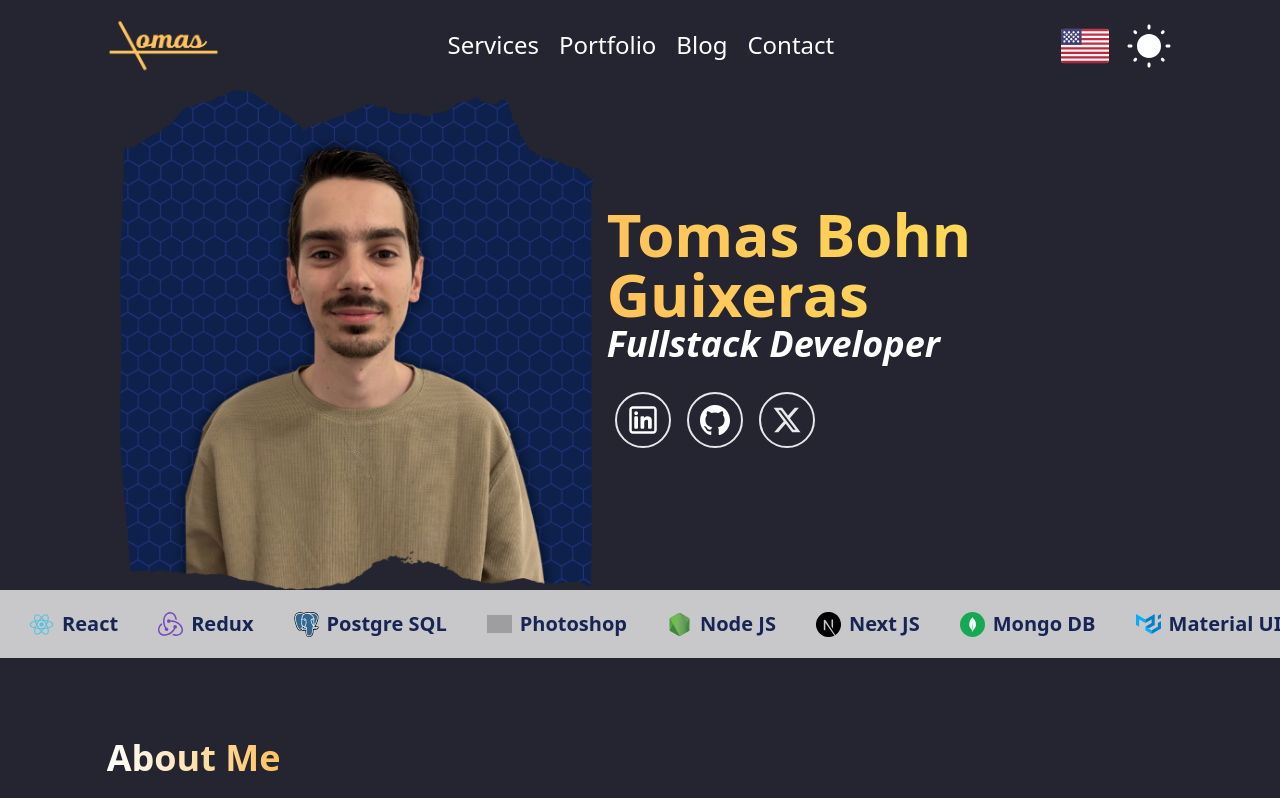
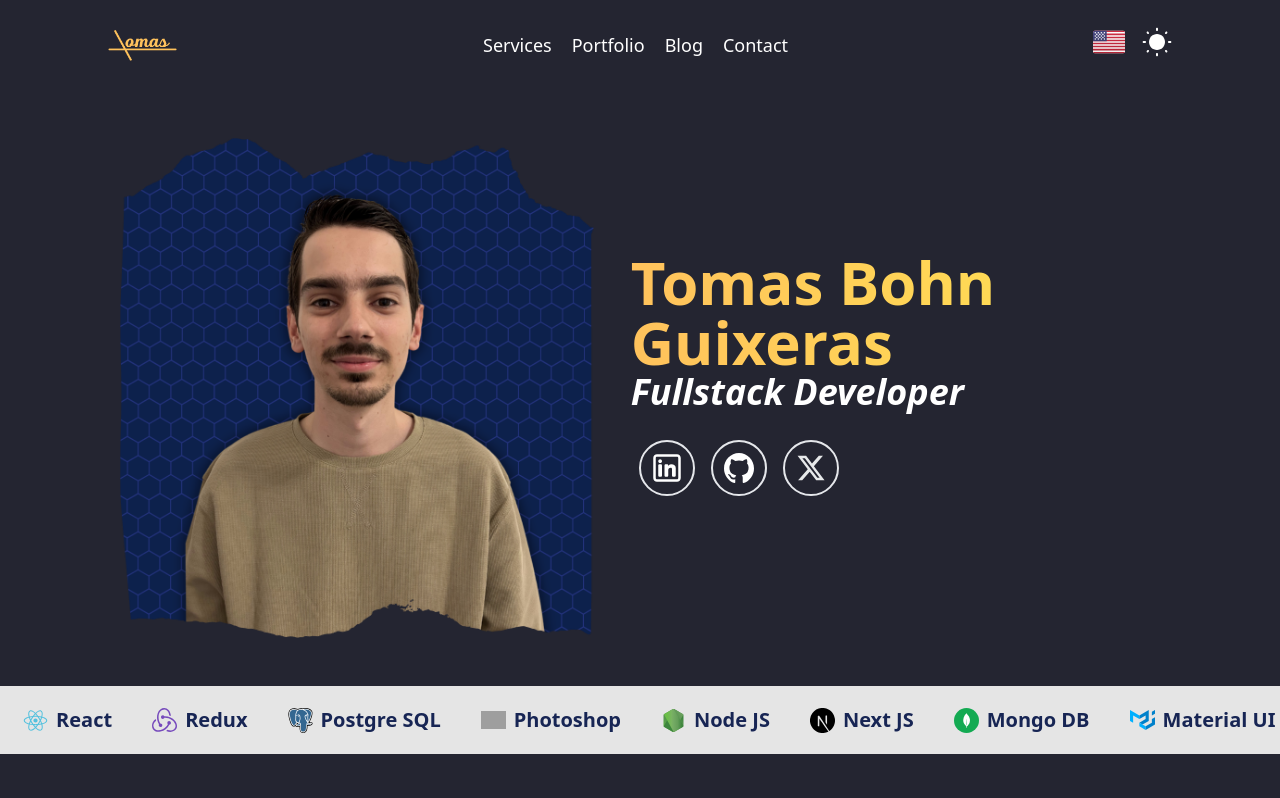
Before and after one commit to tomasguixeras/tomasguixeras-portfolio, a Next.js app: page / in a window 1280 px wide. Shown: the top 798 px of the page. Built offline with nearby package versions, Linux system fonts and the light colour scheme; grey boxes are pictures that could not be loaded.

Commit message:
Format Hero on desktop view

```diff
--- a/src/app/page.tsx
+++ b/src/app/page.tsx
@@ -16,7 +16,7 @@ export default function Home() {
       >
         <div
           id="hero-section"
-          className="w-full flex flex-col items-center lg:flex-row lg:justify-between"
+          className="w-full flex flex-col items-center lg:flex-row lg:justify-between lg:gap-6 lg:my-12"
         >
           <Image
             src="/tomas-hero.png"
--- a/src/components/DesktopCTA.tsx
+++ b/src/components/DesktopCTA.tsx
@@ -20,17 +20,17 @@ function DesktopCTA({
             <Image
               src="/languages/spain-flag.svg"
               alt="Change language to Spanish"
-              height={40}
-              width={40}
-              className="h-8 w-8 md:h-12 md:w-12"
+              height={20}
+              width={20}
+              className="h-8 w-8"
             />
           ) : (
             <Image
               src="/languages/us-flag.svg"
               alt="Change language to English"
-              height={40}
-              width={40}
-              className="h-8 w-8 md:h-12 md:w-12"
+              height={20}
+              width={20}
+              className="h-8 w-8"
             />
           )}
         </button>
@@ -44,17 +44,17 @@ function DesktopCTA({
             <Image
               src="/color-schema/sun-light-mode.svg"
               alt="Change language to Spanish"
-              height={40}
-              width={40}
-              className="h-8 w-8 md:h-12 md:w-12"
+              height={20}
+              width={20}
+              className="h-8 w-8"
             />
           ) : (
             <Image
               src="/color-schema/moon-dark-mode.svg"
               alt="Change language to English"
-              height={40}
-              width={40}
-              className="h-8 w-8 md:h-12 md:w-12"
+              height={20}
+              width={20}
+              className="h-8 w-8"
             />
           )}
         </button>
--- a/src/components/DesktopMenu.tsx
+++ b/src/components/DesktopMenu.tsx
@@ -4,7 +4,7 @@ import Link from "next/link";
 
 function DesktopMenu({ userSelectedPage, setUserSelectedPage }: any) {
   return (
-    <div className="flex gap-5 text-2xl">
+    <div className="flex gap-5 text-lg">
       <Link
         onClick={() => setUserSelectedPage("services")}
         href="/services"
--- a/src/components/NavBar.tsx
+++ b/src/components/NavBar.tsx
@@ -37,7 +37,7 @@ function NavBar() {
               alt="Tomas Bohn Guixeras Logo"
               height={70}
               width={70}
-              className="h-12 w-auto md:h-16"
+              className="h-12 w-auto md:h-16 lg:h-10"
             />
           </Link>
         </div>
--- a/src/components/Technologies.tsx
+++ b/src/components/Technologies.tsx
@@ -6,15 +6,10 @@ import Marquee from "react-fast-marquee";
 import technologies_data from "../data/technologies.json";
 import TechCard from "./TechCard";
 
-type TechnData = {
-  icon: string;
-  name: string;
-};
-
 function Technologies() {
   return (
     <Marquee
-      className="text-center w-screen py-3 text-md bg-white bg-opacity-75 md:py-5 md:text-lg"
+      className="text-center w-screen py-3 text-md bg-[#e5e5e5]  md:py-5 md:text-lg"
       pauseOnHover={true}
     >
       {technologies_data?.map((data, i) => (
```
